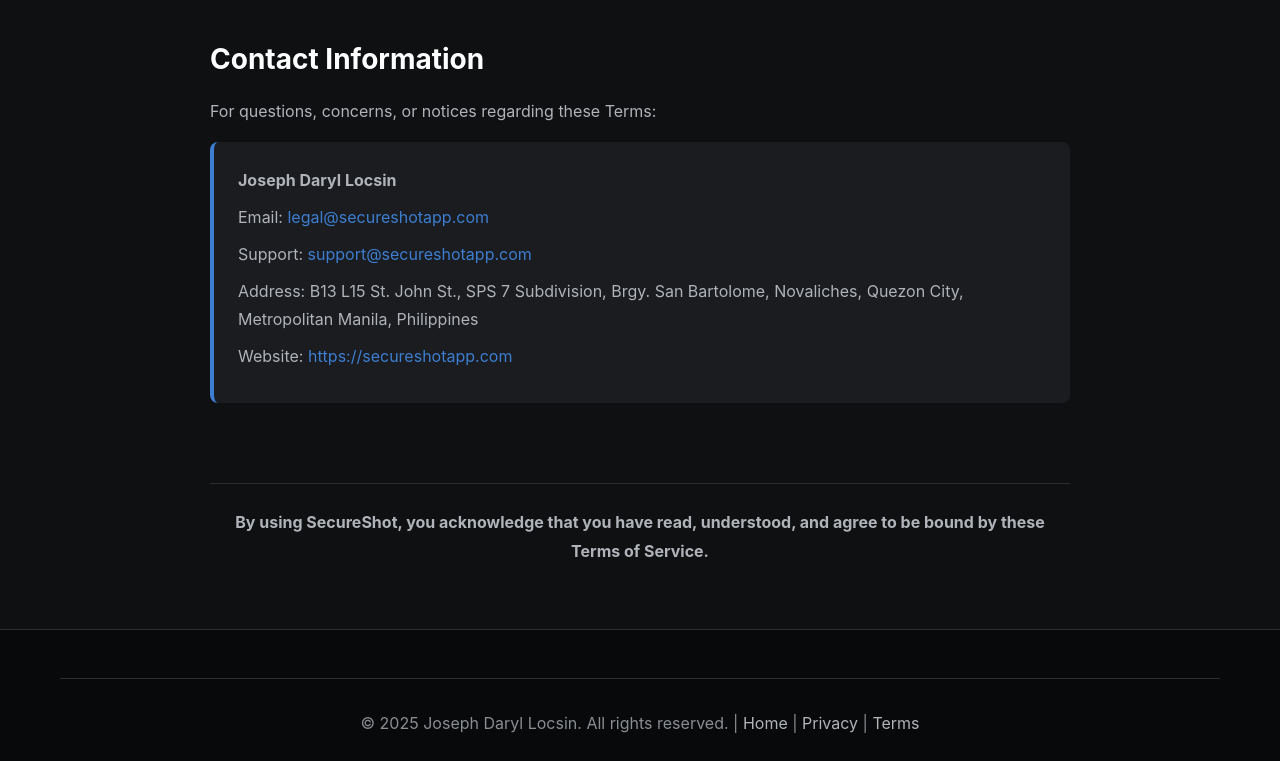
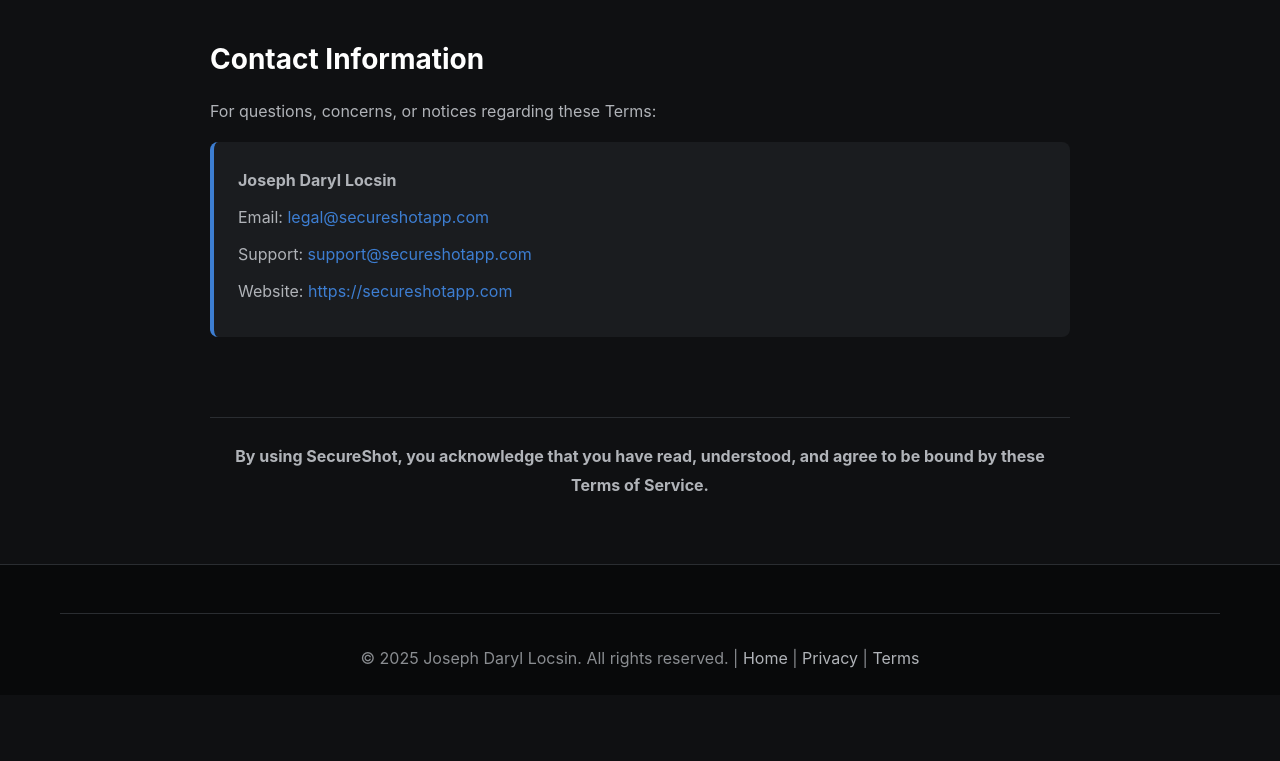
Before and after one commit to deemonzter/secureshot-website, a plain HTML site: page terms.html in a window 1280 px wide. Shown: the part 6528-7289 px from the top of the page. After the commit the page ends 7223 px from the top, so only its background shows below. Drawn offline with Linux system fonts and the light colour scheme.

Commit message:
Update terms.html

```diff
--- a/terms.html
+++ b/terms.html
@@ -259,7 +259,6 @@
                         <p><strong>Joseph Daryl Locsin</strong></p>
                         <p>Email: <a href="mailto:legal@secureshotapp.com">legal@secureshotapp.com</a></p>
                         <p>Support: <a href="mailto:support@secureshotapp.com">support@secureshotapp.com</a></p>
-                        <p>Address: B13 L15 St. John St., SPS 7 Subdivision, Brgy. San Bartolome, Novaliches, Quezon City, Metropolitan Manila, Philippines</p>
                         <p>Website: <a href="https://secureshotapp.com">https://secureshotapp.com</a></p>
                     </div>
                 </section>
```
